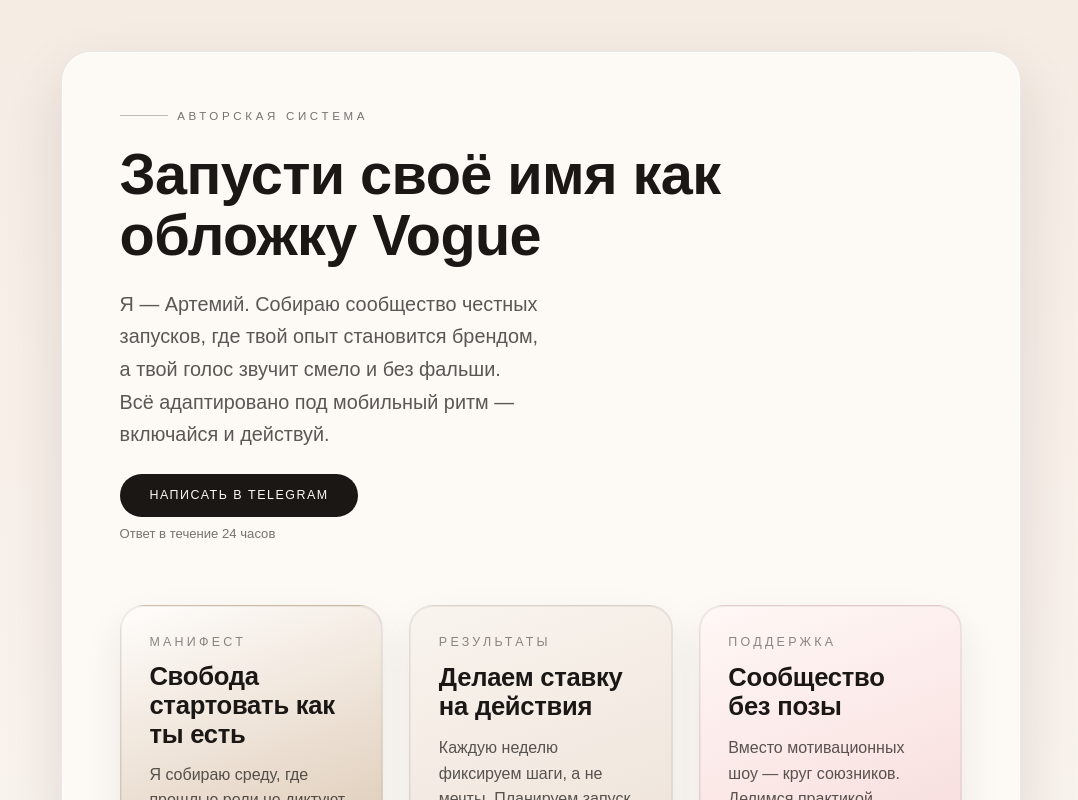
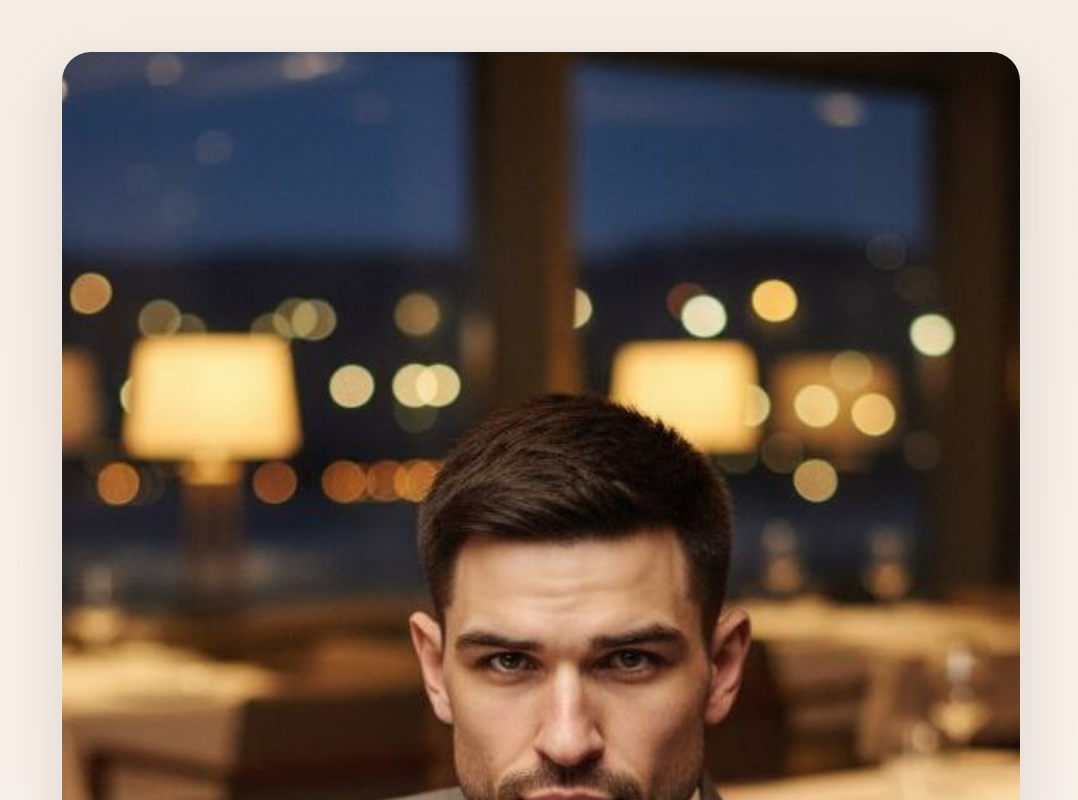
Before and after one commit to DEOZMSK/kcopoc_friends, a Next.js app: page / in a window 1280 px wide. Shown: the top 800 px of the page, without its empty margins (99-1177 px from the left). Built offline with nearby package versions, Linux system fonts and the light colour scheme; a web font is replaced by a local one.

Commit message:
Add hero image entry to landing page

```diff
--- a/app/globals.css
+++ b/app/globals.css
@@ -56,15 +56,42 @@ p {
 
 .page {
   width: min(960px, 100%);
-  display: grid;
-  gap: clamp(2.4rem, 5vw, 4rem);
-  padding: clamp(2.4rem, 5vw, 3.6rem);
   background: var(--paper);
   border-radius: 30px;
   border: 1px solid rgba(26, 23, 21, 0.08);
   box-shadow:
     0 24px 60px rgba(40, 28, 25, 0.12),
     inset 0 0 0 1px rgba(255, 255, 255, 0.6);
+  overflow: hidden;
+  display: flex;
+  flex-direction: column;
+}
+
+.page__content {
+  display: grid;
+  gap: clamp(2.4rem, 5vw, 4rem);
+  padding: clamp(2.4rem, 5vw, 3.6rem);
+}
+
+.hero-media {
+  position: relative;
+  margin: 0;
+  width: 100%;
+  aspect-ratio: 9 / 16;
+  overflow: hidden;
+}
+
+.hero-media::after {
+  content: "";
+  position: absolute;
+  inset: auto 0 0 0;
+  height: clamp(3rem, 12vw, 6rem);
+  background: linear-gradient(180deg, rgba(253, 250, 246, 0) 0%, var(--paper) 80%);
+}
+
+.hero-media img {
+  object-fit: cover;
+  object-position: center;
 }
 
 .hero {
--- a/app/page.tsx
+++ b/app/page.tsx
@@ -1,3 +1,6 @@
+import Image from "next/image";
+import heroPortrait from "../photo.jpg";
+
 const coverStories = [
   {
     kicker: "Манифест",
@@ -67,6 +70,16 @@ const editorialNotes = [
 export default function Page() {
   return (
     <main className="page">
+      <figure className="hero-media">
+        <Image
+          src={heroPortrait}
+          alt="Портрет Артемия — основателя сообщества честных запусков"
+          fill
+          priority
+          sizes="(max-width: 960px) 100vw, 960px"
+        />
+      </figure>
+      <div className="page__content">
         <header className="hero">
           <span className="hero__label">Авторская система</span>
           <h1 className="hero__title">Запусти своё имя как обложку Vogue</h1>
@@ -160,6 +173,7 @@ export default function Page() {
             Telegram @BAPHbl
           </a>
         </footer>
+      </div>
     </main>
   );
 }
--- a/next.config.js
+++ b/next.config.js
@@ -1,6 +1,9 @@
 /** @type {import('next').NextConfig} */
 const nextConfig = {
   output: 'export',
+  images: {
+    unoptimized: true,
+  },
 };
 
 module.exports = nextConfig;
```
Lines whose indentation alone changed are shown as unchanged.
